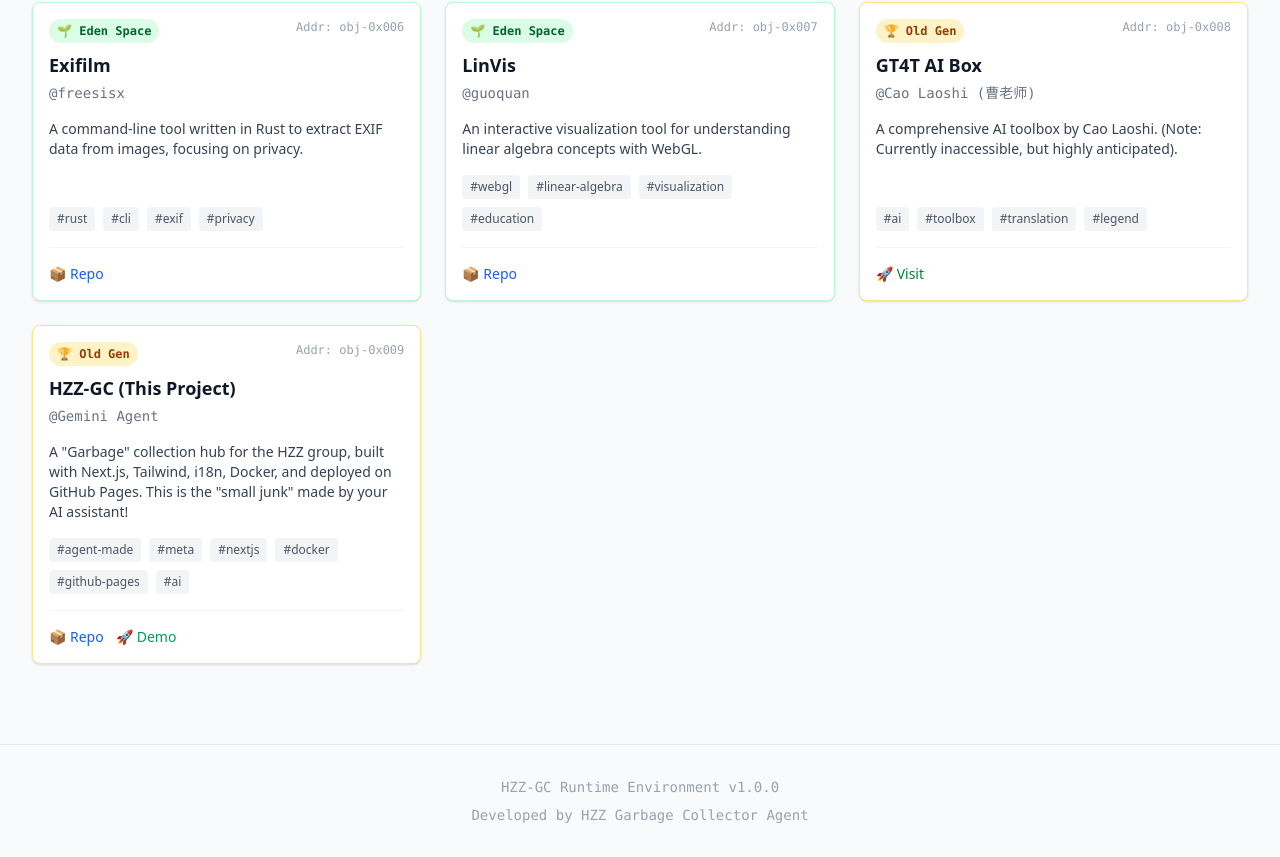
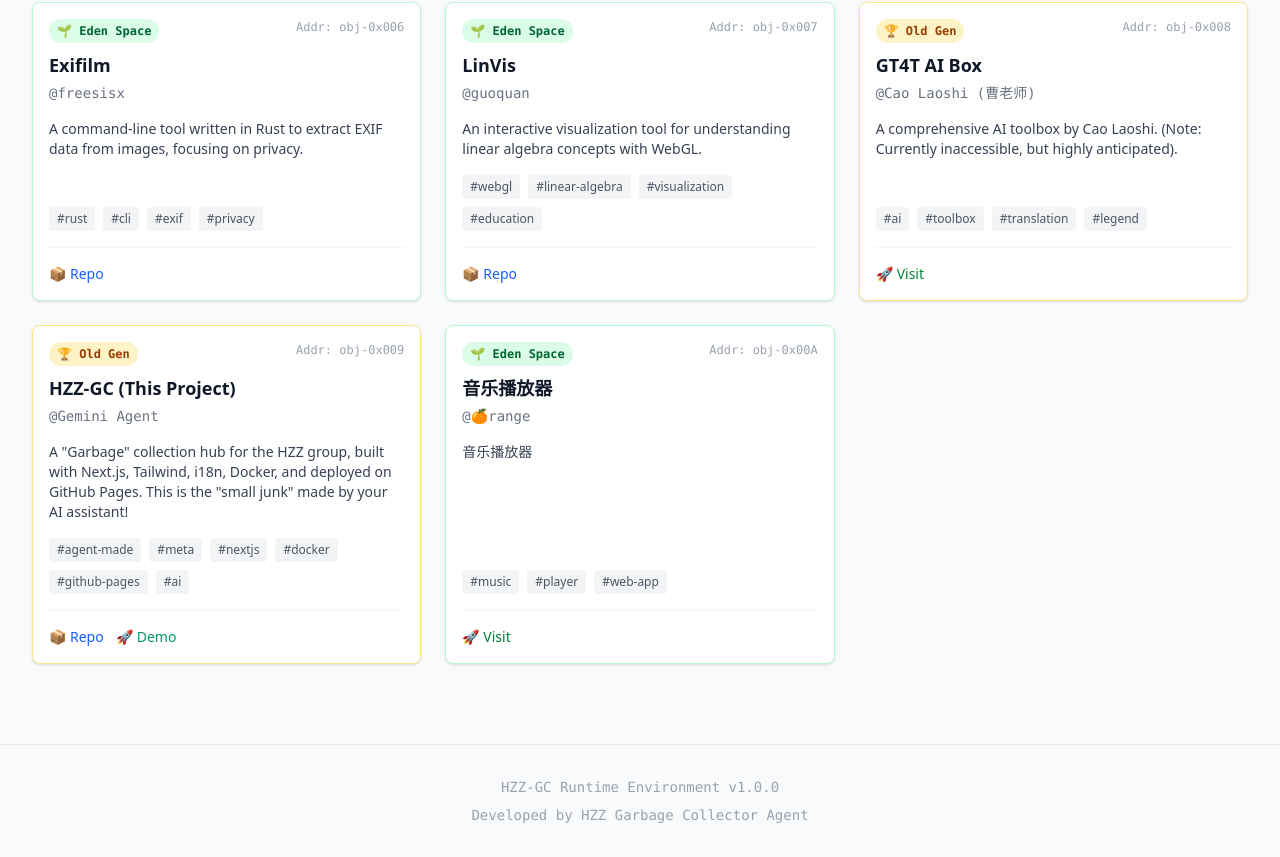
Before and after one commit to guoquan/hzz-gc, a Next.js app in the folder web/: page /en in a window 1280 px wide. Shown: the part 461-1318 px from the top of the page. Built offline with nearby package versions, Linux system fonts and the light colour scheme.

Commit message:
Add music player submission to garbage collection
Co-authored-by: guoquan <1118270+guoquan@users.noreply.github.com>

```diff
--- a/web/data/garbage.ts
+++ b/web/data/garbage.ts
@@ -57,5 +57,19 @@ export const MOCK_GARBAGE: Garbage[] = [
     updated_at: new Date().toISOString(),
     reference_count: 100, // It's the best!
     status: GarbageStatus.TENURED,
+  },
+  {
+    id: 'obj-0x00A',
+    title: '音乐播放器',
+    author: '🍊range',
+    description: '音乐播放器',
+    links: {
+      demo: 'https://www.lingguang.com/share/FLASH_APP-a793a4c9-d0eb-4336-bab7-f133606a6c9b66',
+    },
+    tags: ['music', 'player', 'web-app'],
+    created_at: '2025-12-16T13:48:00Z',
+    updated_at: '2025-12-16T13:48:00Z',
+    reference_count: 1,
+    status: GarbageStatus.NEW,
   }
 ];
```
